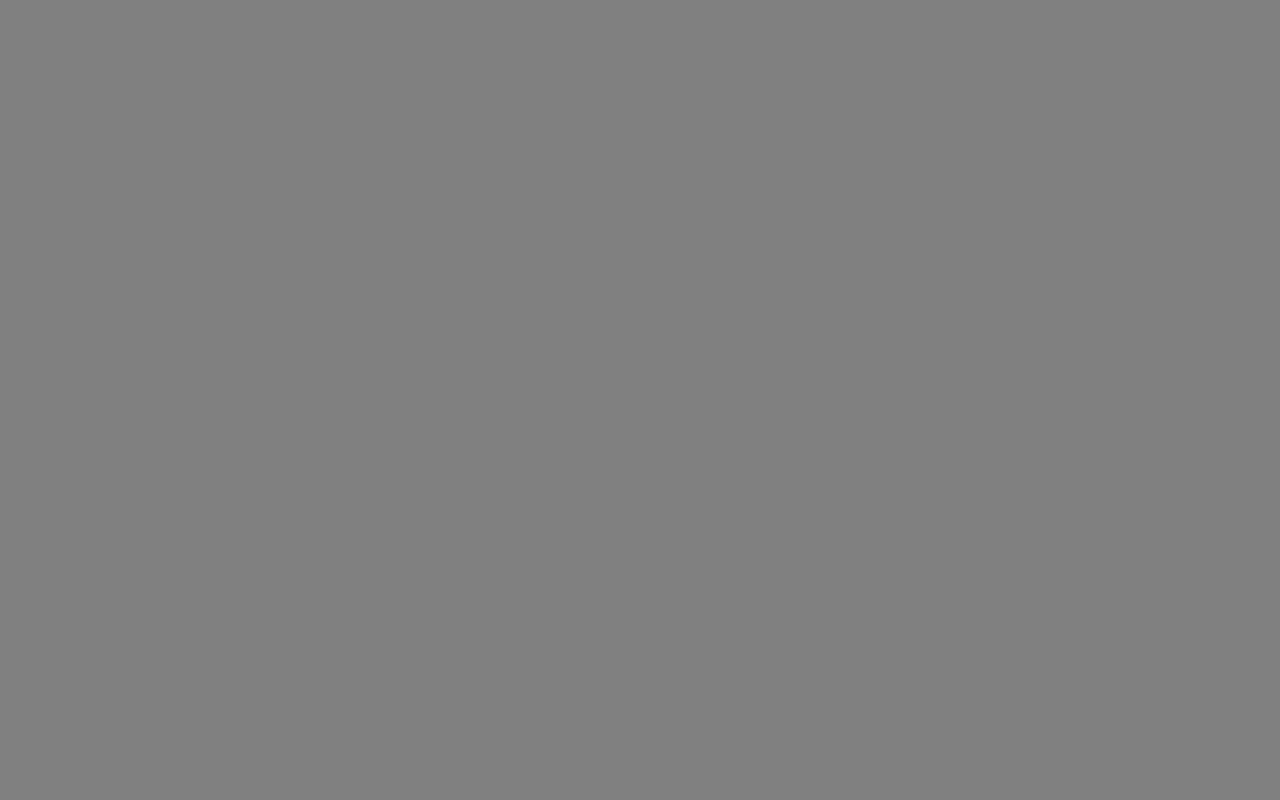
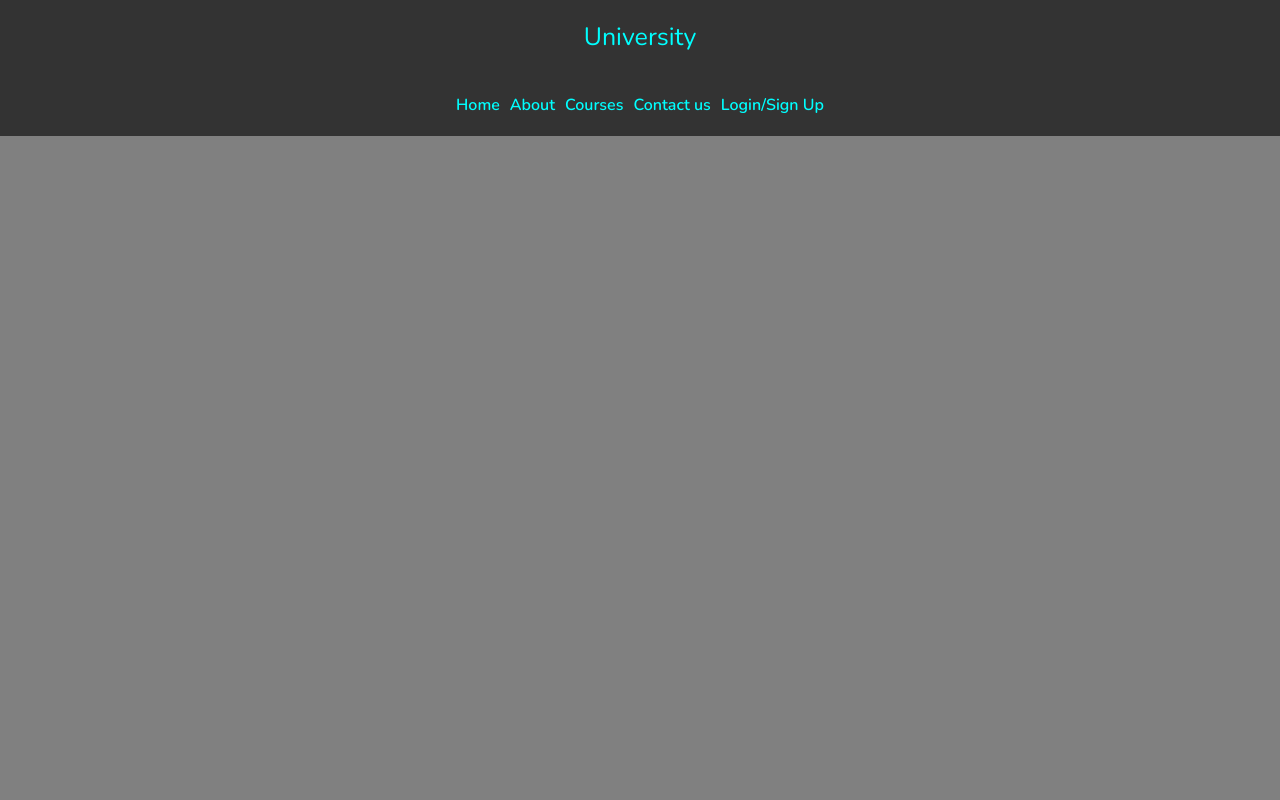
Before and after one commit to Maroun-Assaad/uni-website, a React (Create React App) app: page / in a window 1280 px wide. Shown: the top 800 px of the page. Built offline with nearby package versions, Linux system fonts and the light colour scheme.

Commit message:
correcting bugs

```diff
--- a/src/index.tsx
+++ b/src/index.tsx
@@ -1,17 +1,13 @@
 import React from "react";
 import ReactDOM from "react-dom/client";
-import { BrowserRouter } from "react-router-dom";
 import "./index.css";
 import App from "./App";
 
 const root = ReactDOM.createRoot(
   document.getElementById("root") as HTMLElement
 );
-
 root.render(
   <React.StrictMode>
-    <BrowserRouter basename="/University-Website">
-      <App />
-    </BrowserRouter>
+    <App />
   </React.StrictMode>
 );
```
Also changed, not shown: 7 other files (tests, documents, lock files or other folders).
